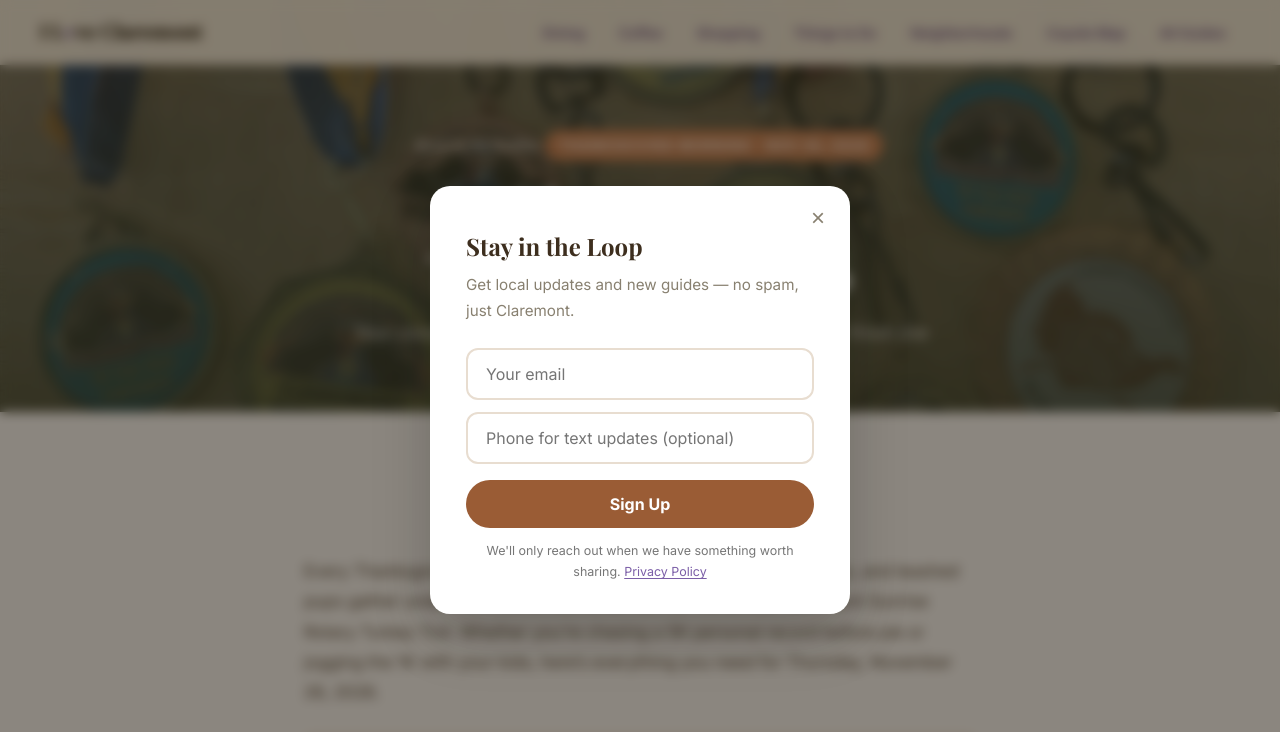
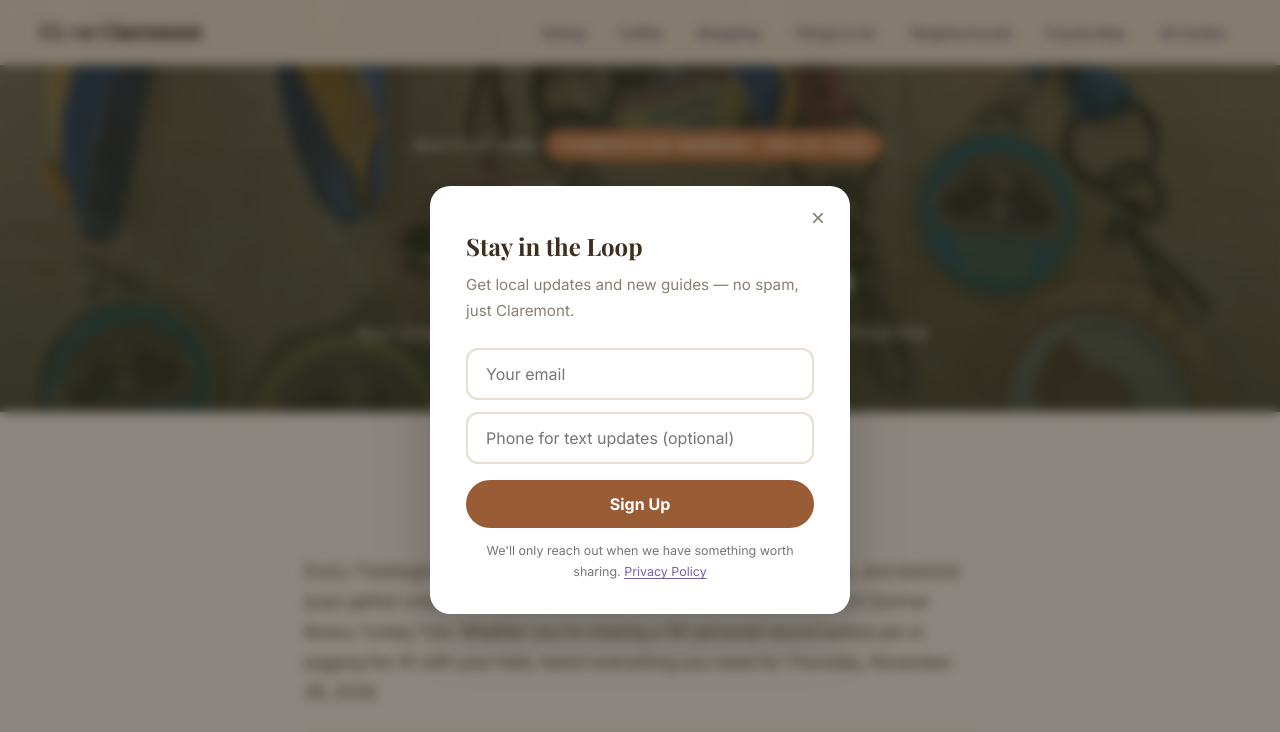
Before and after one commit to CodeAndQuill/iloveclaremontca, a plain HTML site: page Guides/turkey-trot-2026.html in a window 1280 px wide. Shown: the top 732 px of the page. Drawn offline with nearby package versions, Linux system fonts and the light colour scheme.

Commit message:
Turkey Trot: nudge hero object-position to center 55%
Co-Authored-By: Claude Sonnet 4.6 <noreply@anthropic.com>
Claude-Session: https://claude.ai/code/session_01Uk8KnXgGZtyFbJe8PTJXgR

```diff
--- a/Guides/turkey-trot-2026.html
+++ b/Guides/turkey-trot-2026.html
@@ -100,7 +100,7 @@
       width: 100%;
       height: 100%;
       object-fit: cover;
-      object-position: center 65%;
+      object-position: center 55%;
       z-index: 0;
     }
     .article-hero-overlay {
```
